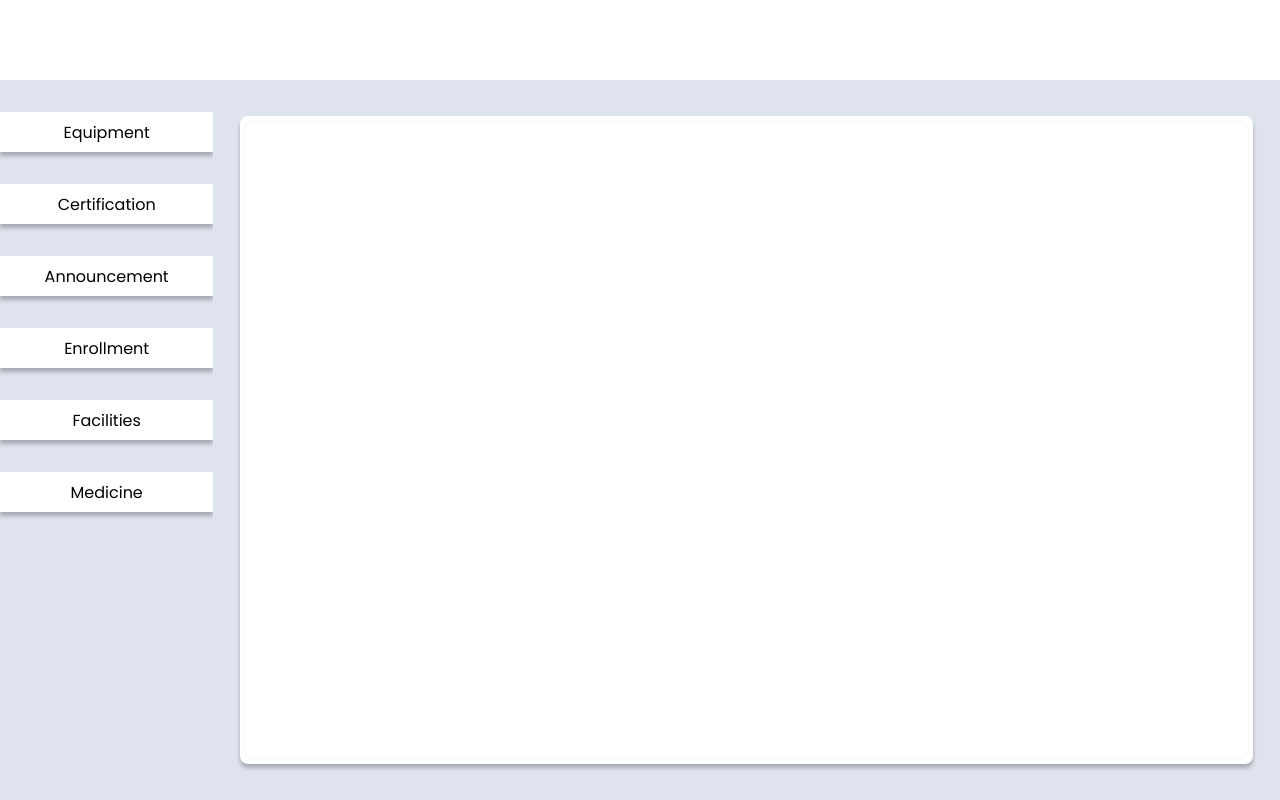
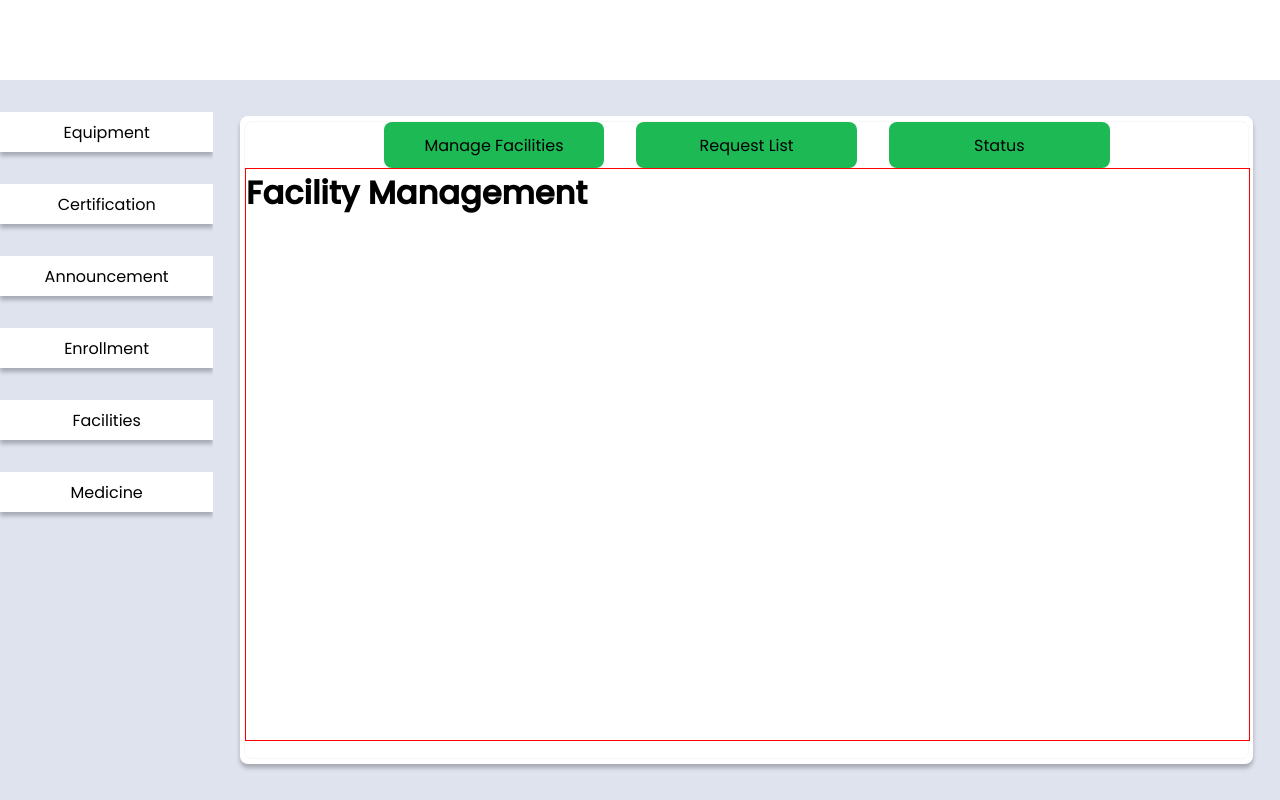
Before and after one commit to Neo-Cicada/Thesis-Barangay-Management-System, a React (Vite) app in the folder admin/: page /facilities/facility-management in a window 1280 px wide. Built offline with nearby package versions, Linux system fonts and the light colour scheme.

Commit message:
added routes to facilities

```diff
--- a/admin/src/components/Facilities.jsx
+++ b/admin/src/components/Facilities.jsx
@@ -1,12 +1,12 @@
 import React from 'react'
-import { Link } from 'react-router-dom'
+import { Link, Outlet } from 'react-router-dom'
 import HeroSection from '../structure/HeroSection'
 const Navigation = () => {
   return(
     <nav className='nav-certificate'>
-      <Link className='nav-list' >Manage Certificate</Link>
-      <Link className='nav-list' >Request List</Link>
-      <Link className='nav-list' >Status</Link>
+      <Link className='nav-list' to='facility-management'>Manage Facilities</Link>
+      <Link className='nav-list' to='facility-request-list' >Request List</Link>
+      <Link className='nav-list' to='facility-status' >Status</Link>
     </nav>
     )
 }
@@ -19,7 +19,7 @@ export default function Facilities() {
     <>
     <Navigation/>
     <HeroSection>
-      <h1>Hello world</h1>
+      <Outlet/>
     </HeroSection>
     </>
   )
--- /dev/null
+++ b/admin/src/pages/FacilityManagement.jsx
@@ -0,0 +1,9 @@
+import React from 'react'
+
+export default function FacilityManagement() {
+  return (
+    <div>
+      <h1>Facility Management</h1>
+    </div>
+  )
+}
--- /dev/null
+++ b/admin/src/pages/FacilityRequest.jsx
@@ -0,0 +1,9 @@
+import React from 'react'
+
+export default function FacilityRequest() {
+  return (
+    <>
+      Facility Request
+    </>
+  )
+}
--- /dev/null
+++ b/admin/src/pages/FacilityStatus.jsx
@@ -0,0 +1,9 @@
+import React from 'react'
+
+export default function FacilityStatus() {
+  return (
+    <>
+      Facility Status
+    </>
+  )
+}
--- a/admin/src/routes/AppRoutes.jsx
+++ b/admin/src/routes/AppRoutes.jsx
@@ -24,6 +24,9 @@ import MedicineManagement from '../pages/MedicineManagement'
 import MedicineRequestList from '../pages/MedicineRequestList'
 import MedicineStatus from '../pages/MedicineStatus'
 
+import FacilityManagement from '../pages/FacilityManagement'
+import FacilityRequest from '../pages/FacilityRequest'
+import FacilityStatus from '../pages/FacilityStatus'
 const AppRoutes = () =>{
     return(
         <Routes>
@@ -68,7 +71,13 @@ const AppRoutes = () =>{
 
                 <Route path='announcement' element={<Announcement />} />
                 <Route path='enrollment' element={<Enrollment />} />
-                <Route path='facilities' element={<Facilities />} />
+
+                <Route path='facilities' element={<Facilities />}>
+                    <Route path="facility-management" element={<FacilityManagement/>} />
+                    <Route index element={<Navigate to='facility-management' replace/>}/>
+                    <Route path="facility-request-list" element={<FacilityRequest/>}/>
+                    <Route path="facility-status" element={<FacilityStatus/>}/>
+                </Route>
 
                 <Route path='medicine' element={<Medicine />} >
                   <Route path='manage-medicine' element={<MedicineManagement/>} />
```
